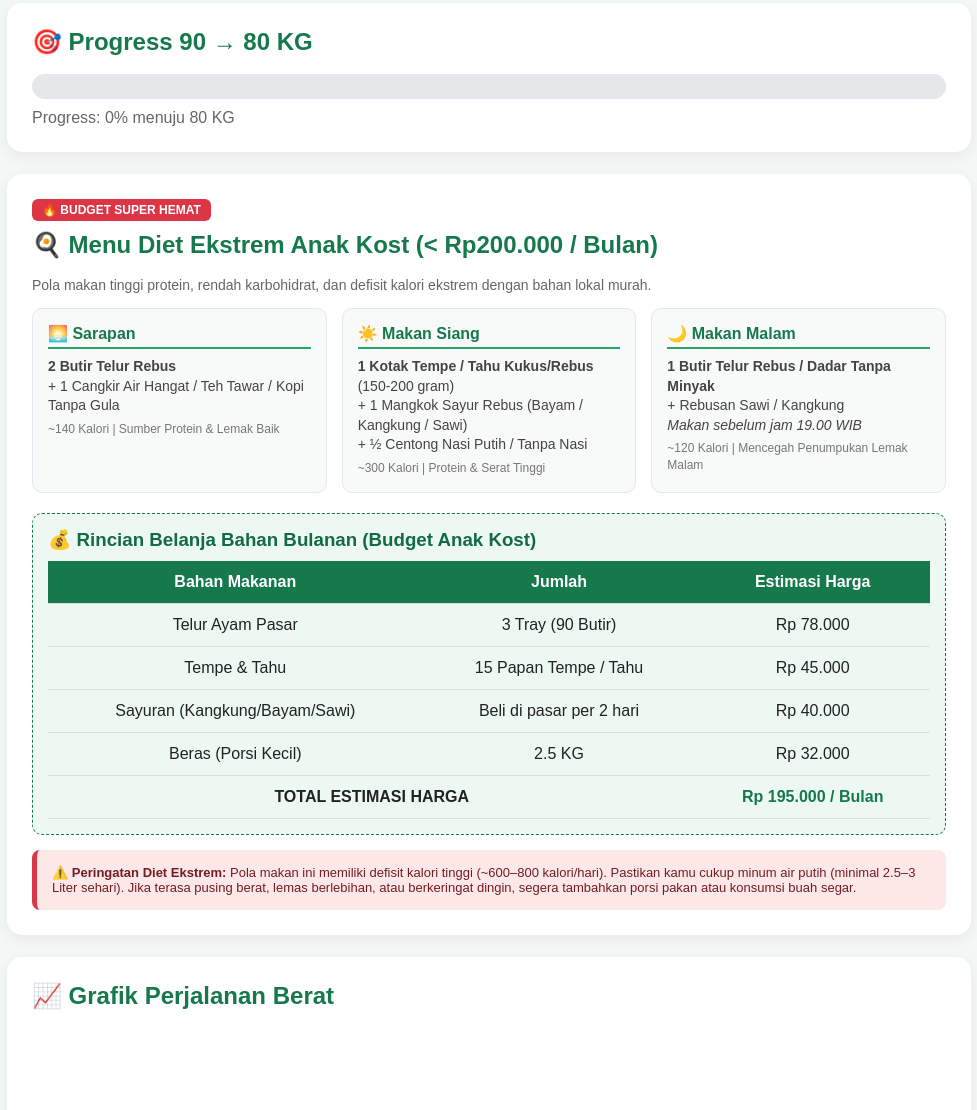
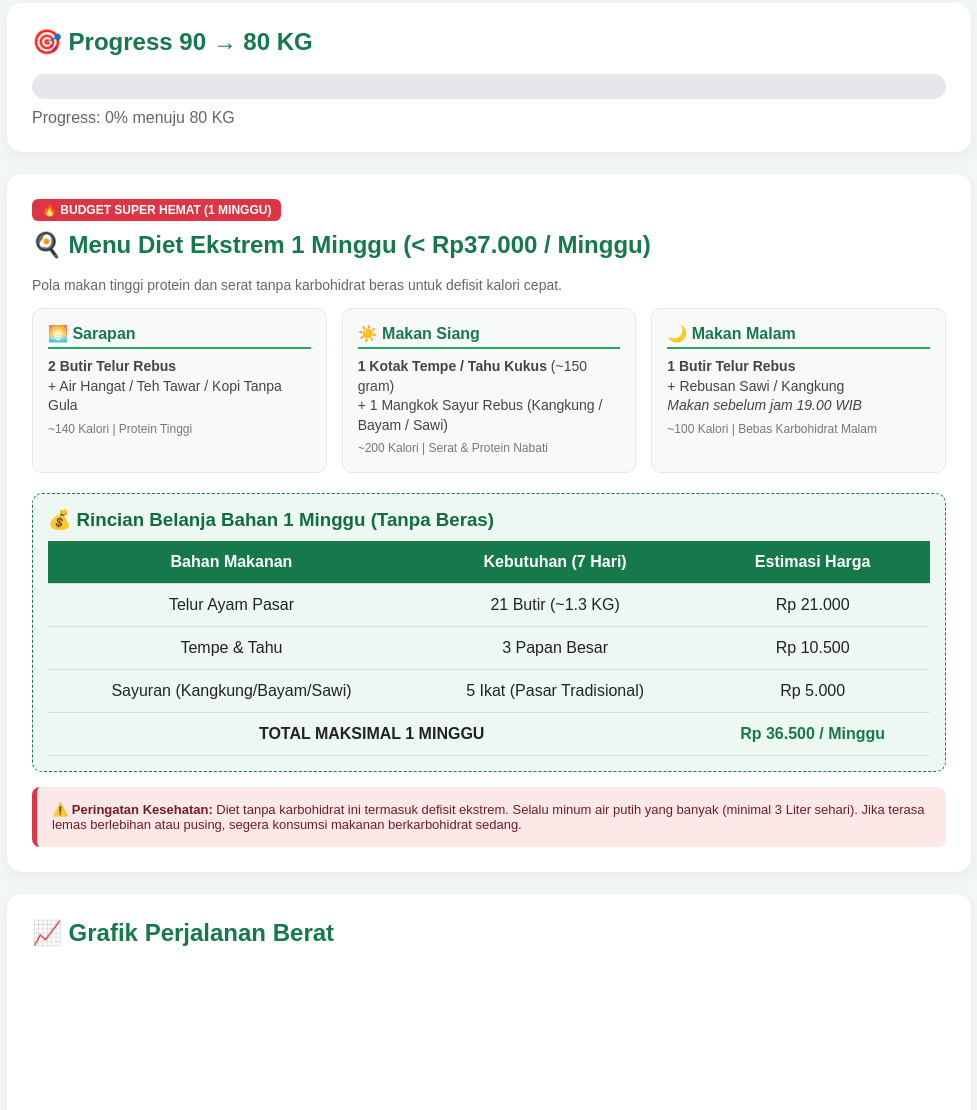
Before and after one commit to rakhacimol-blip/index.html-progress-bb, a plain HTML site: page index.html in a window 1280 px wide. Shown: the part 399-1509 px from the top of the page, without its empty margins (151-1128 px from the left). Drawn offline with Linux system fonts and the light colour scheme.

Commit message:
Revise extreme diet menu and budget details
Updated the extreme diet menu for cost efficiency and health warnings. Adjusted meal descriptions and budget details for a one-week plan without rice.

```diff
--- a/index.html
+++ b/index.html
@@ -193,7 +193,6 @@ th {
     border-radius: 8px;
 }
 
-/* DESAIN FITUR DIET EKSTREM */
 .extreme-badge {
     background: #dc3545;
     color: white;
@@ -341,79 +340,73 @@ footer {
     <p class="progress-info" id="progressText">Progress: 0%</p>
 </div>
 
-<!-- FITUR BARU: MENU DIET EKSTREM ANAK KOST -->
+<!-- MENU DIET EKSTREM 1 MINGGU TANPA BERAS -->
 <div class="card">
-    <span class="extreme-badge">🔥 BUDGET SUPER HEMAT</span>
-    <h2>🍳 Menu Diet Ekstrem Anak Kost (&lt; Rp200.000 / Bulan)</h2>
-    <p style="color: #666; font-size: 14px;">Pola makan tinggi protein, rendah karbohidrat, dan defisit kalori ekstrem dengan bahan lokal murah.</p>
+    <span class="extreme-badge">🔥 BUDGET SUPER HEMAT (1 MINGGU)</span>
+    <h2>🍳 Menu Diet Ekstrem 1 Minggu (&lt; Rp37.000 / Minggu)</h2>
+    <p style="color: #666; font-size: 14px;">Pola makan tinggi protein dan serat tanpa karbohidrat beras untuk defisit kalori cepat.</p>
 
     <div class="meal-plan-grid">
         <div class="meal-card">
             <h3>🌅 Sarapan</h3>
             <p><strong>2 Butir Telur Rebus</strong></p>
-            <p>+ 1 Cangkir Air Hangat / Teh Tawar / Kopi Tanpa Gula</p>
-            <p style="font-size: 12px; color: #777; margin-top: 5px;">~140 Kalori | Sumber Protein & Lemak Baik</p>
+            <p>+ Air Hangat / Teh Tawar / Kopi Tanpa Gula</p>
+            <p style="font-size: 12px; color: #777; margin-top: 5px;">~140 Kalori | Protein Tinggi</p>
         </div>
 
         <div class="meal-card">
             <h3>☀️ Makan Siang</h3>
-            <p><strong>1 Kotak Tempe / Tahu Kukus/Rebus</strong> (150-200 gram)</p>
-            <p>+ 1 Mangkok Sayur Rebus (Bayam / Kangkung / Sawi)</p>
-            <p>+ ½ Centong Nasi Putih / Tanpa Nasi</p>
-            <p style="font-size: 12px; color: #777; margin-top: 5px;">~300 Kalori | Protein & Serat Tinggi</p>
+            <p><strong>1 Kotak Tempe / Tahu Kukus</strong> (~150 gram)</p>
+            <p>+ 1 Mangkok Sayur Rebus (Kangkung / Bayam / Sawi)</p>
+            <p style="font-size: 12px; color: #777; margin-top: 5px;">~200 Kalori | Serat & Protein Nabati</p>
         </div>
 
         <div class="meal-card">
             <h3>🌙 Makan Malam</h3>
-            <p><strong>1 Butir Telur Rebus / Dadar Tanpa Minyak</strong></p>
+            <p><strong>1 Butir Telur Rebus</strong></p>
             <p>+ Rebusan Sawi / Kangkung</p>
             <p><em>Makan sebelum jam 19.00 WIB</em></p>
-            <p style="font-size: 12px; color: #777; margin-top: 5px;">~120 Kalori | Mencegah Penumpukan Lemak Malam</p>
+            <p style="font-size: 12px; color: #777; margin-top: 5px;">~100 Kalori | Bebas Karbohidrat Malam</p>
         </div>
     </div>
 
-    <!-- RINCIAN BUDGET -->
+    <!-- RINCIAN BUDGET 1 MINGGU -->
     <div class="budget-summary">
-        <h3>💰 Rincian Belanja Bahan Bulanan (Budget Anak Kost)</h3>
+        <h3>💰 Rincian Belanja Bahan 1 Minggu (Tanpa Beras)</h3>
         <table>
             <thead>
                 <tr>
                     <th>Bahan Makanan</th>
-                    <th>Jumlah</th>
+                    <th>Kebutuhan (7 Hari)</th>
                     <th>Estimasi Harga</th>
                 </tr>
             </thead>
             <tbody>
                 <tr>
                     <td>Telur Ayam Pasar</td>
-                    <td>3 Tray (90 Butir)</td>
-                    <td>Rp 78.000</td>
+                    <td>21 Butir (~1.3 KG)</td>
+                    <td>Rp 21.000</td>
                 </tr>
                 <tr>
                     <td>Tempe & Tahu</td>
-                    <td>15 Papan Tempe / Tahu</td>
-                    <td>Rp 45.000</td>
+                    <td>3 Papan Besar</td>
+                    <td>Rp 10.500</td>
                 </tr>
                 <tr>
                     <td>Sayuran (Kangkung/Bayam/Sawi)</td>
-                    <td>Beli di pasar per 2 hari</td>
-                    <td>Rp 40.000</td>
+                    <td>5 Ikat (Pasar Tradisional)</td>
+                    <td>Rp 5.000</td>
                 </tr>
                 <tr>
-                    <td>Beras (Porsi Kecil)</td>
-                    <td>2.5 KG</td>
-                    <td>Rp 32.000</td>
-                </tr>
-                <tr>
-                    <td colspan="2"><strong>TOTAL ESTIMASI HARGA</strong></td>
-                    <td><strong style="color: #16794c;">Rp 195.000 / Bulan</strong></td>
+                    <td colspan="2"><strong>TOTAL MAKSIMAL 1 MINGGU</strong></td>
+                    <td><strong style="color: #16794c;">Rp 36.500 / Minggu</strong></td>
                 </tr>
             </tbody>
         </table>
     </div>
 
     <div class="warning-box">
-        ⚠️ <strong>Peringatan Diet Ekstrem:</strong> Pola makan ini memiliki defisit kalori tinggi (~600–800 kalori/hari). Pastikan kamu cukup minum air putih (minimal 2.5–3 Liter sehari). Jika terasa pusing berat, lemas berlebihan, atau berkeringat dingin, segera tambahkan porsi pakan atau konsumsi buah segar.
+        ⚠️ <strong>Peringatan Kesehatan:</strong> Diet tanpa karbohidrat ini termasuk defisit ekstrem. Selalu minum air putih yang banyak (minimal 3 Liter sehari). Jika terasa lemas berlebihan atau pusing, segera konsumsi makanan berkarbohidrat sedang.
     </div>
 </div>
 
@@ -485,31 +478,20 @@ footer {
 </footer>
 
 <script>
-/* =========================
-   DATA BERAT BADAN
-========================= */
 let weightData = JSON.parse(localStorage.getItem("dietWeightData")) || [];
 
-/* TANGGAL DEFAULT */
 document.getElementById("date").valueAsDate = new Date();
 
-/* INSIALISASI TAMPILAN AWAL */
 window.onload = function() {
     updateAll();
 };
 
-/* =========================
-   UPDATE SELURUH TAMPILAN
-========================= */
 function updateAll() {
     updateDashboard();
     updateHistory();
     drawChart();
 }
 
-/* =========================
-   SIMPAN BERAT
-========================= */
 function saveWeight() {
     const date = document.getElementById("date").value;
     const weight = parseFloat(document.getElementById("weight").value);
@@ -534,9 +516,6 @@ function saveWeight() {
     updateAll();
 }
 
-/* =========================
-   HAPUS DATA
-========================= */
 function deleteWeight(index) {
     if (confirm("Yakin ingin menghapus data ini?")) {
         weightData.splice(index,1);
@@ -545,9 +524,6 @@ function deleteWeight(index) {
     }
 }
 
-/* =========================
-   UPDATE DASHBOARD
-========================= */
 function updateDashboard() {
     let current = weightData.length ? weightData[weightData.length - 1].weight : 90;
     let lost = Math.max(0, 90 - current);
@@ -562,9 +538,6 @@ function updateDashboard() {
     document.getElementById("progressText").textContent = "Progress: " + progress.toFixed(0) + "% menuju 80 KG";
 }
 
-/* =========================
-   KALKULATOR BMI
-========================= */
 function calculateBMI() {
     const height = parseFloat(document.getElementById("height").value);
     const weight = parseFloat(document.getElementById("bmiWeight").value);
@@ -593,9 +566,6 @@ function calculateBMI() {
     `;
 }
 
-/* =========================
-   RIWAYAT
-========================= */
 function updateHistory() {
     const history = document.getElementById("history");
     history.innerHTML = "";
@@ -622,9 +592,6 @@ function updateHistory() {
     });
 }
 
-/* =========================
-   GRAFIK
-========================= */
 function drawChart() {
     const canvas = document.getElementById("chart");
     const ctx = canvas.getContext("2d");
@@ -656,7 +623,6 @@ function drawChart() {
     const max = Math.max(92, ...values);
     const min = Math.min(78, ...values);
 
-    /* GRID */
     ctx.strokeStyle = "#e5e7eb";
     ctx.lineWidth = 1;
 
@@ -674,7 +640,6 @@ function drawChart() {
         ctx.fillText(label.toFixed(0), 8, y + 4);
     }
 
-    /* TARGET 80 KG */
     const targetY = padding + ((max - 80) / (max - min)) * chartHeight;
 
     ctx.strokeStyle = "#dc3545";
@@ -691,7 +656,6 @@ function drawChart() {
     ctx.font = "12px Arial";
     ctx.fillText("TARGET 80 KG", width - padding - 85, targetY - 8);
 
-    /* GARIS DATA */
     ctx.strokeStyle = "#16794c";
     ctx.lineWidth = 3;
     ctx.beginPath();
@@ -709,7 +673,6 @@ function drawChart() {
 
     ctx.stroke();
 
-    /* TITIK DATA */
     values.forEach((value, index) => {
         const x = padding + (index / Math.max(values.length - 1, 1)) * chartWidth;
         const y = padding + ((max - value) / (max - min)) * chartHeight;
```
